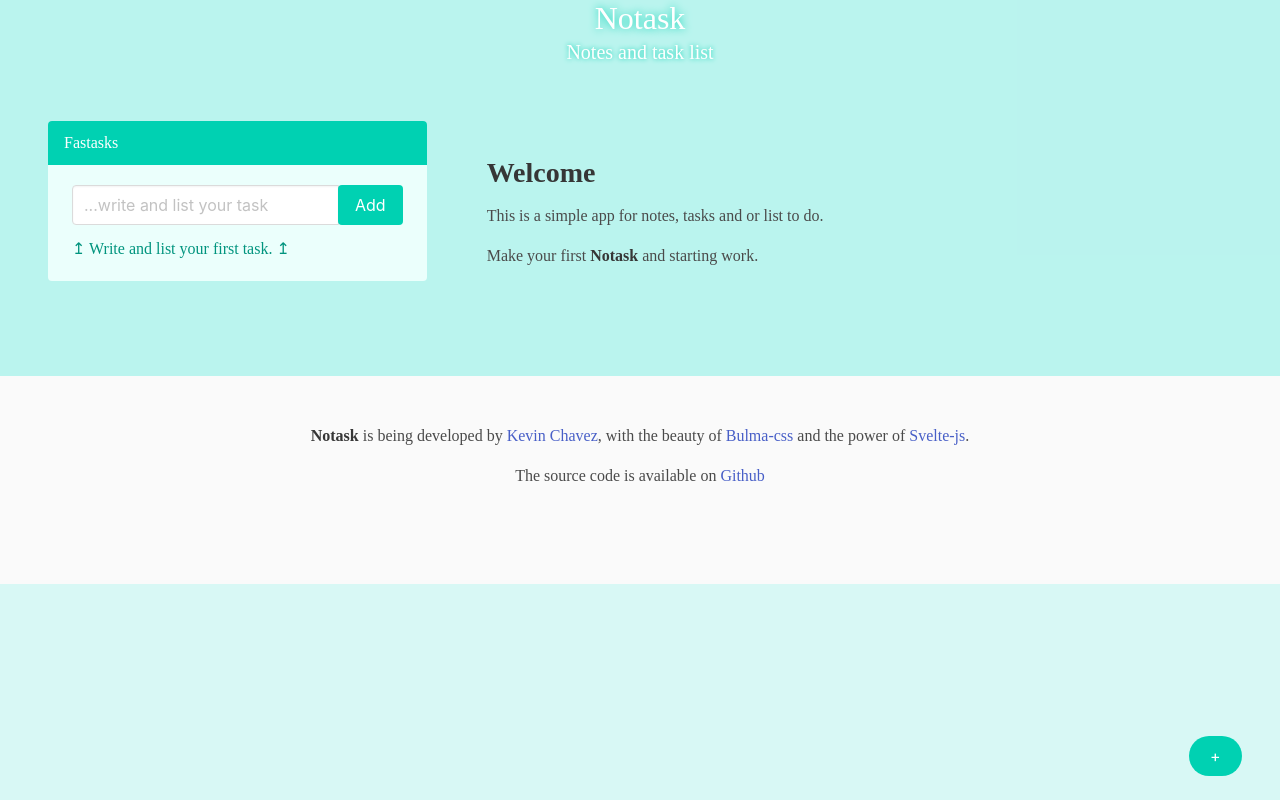
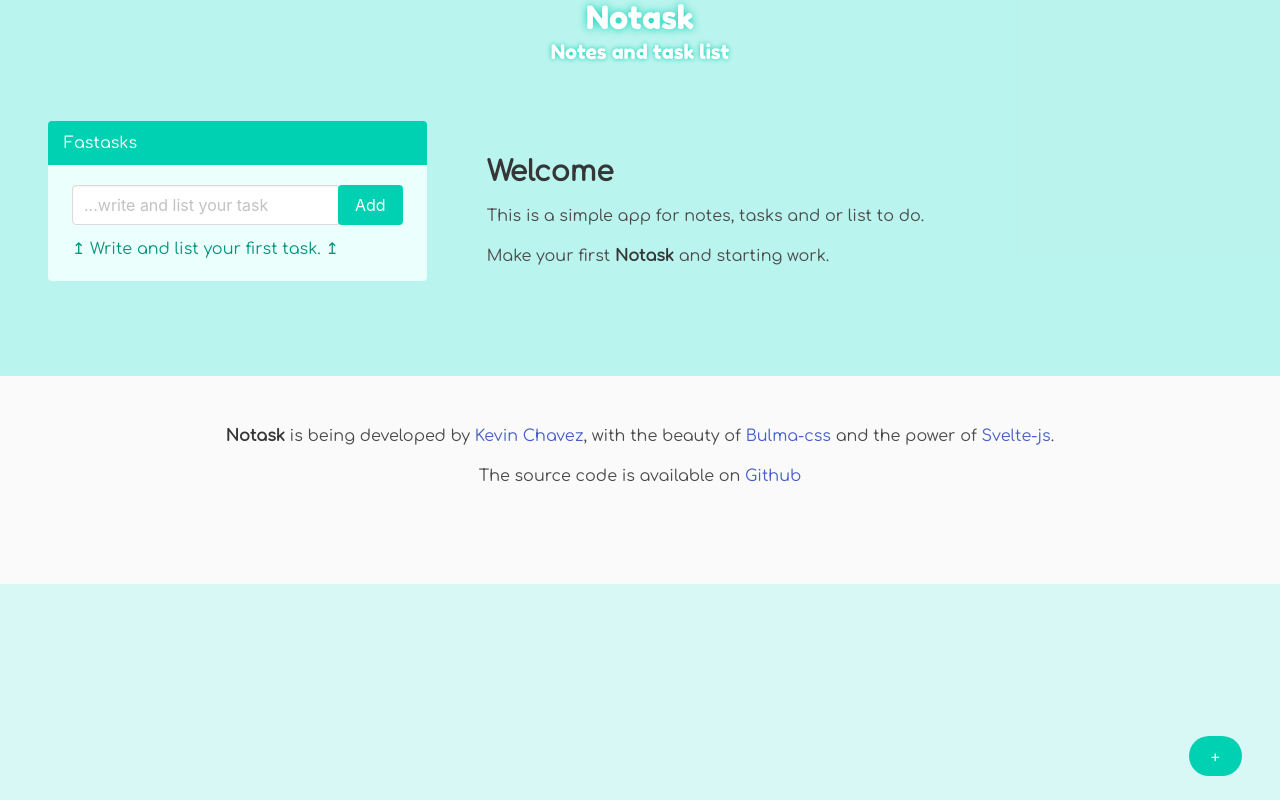
Before and after one commit to ChavezCastillok/Notask, a Svelte app: page / in a window 1280 px wide. Built offline with nearby package versions, Linux system fonts and the light colour scheme.

Commit message:
add reference link to source code on github and import fonts

```diff
--- a/public/global.css
+++ b/public/global.css
@@ -1,3 +1,5 @@
+@import url("https://fonts.googleapis.com/css2?family=Comfortaa&family=Fredoka+One&display=swap");
+
 html,
 body {
   background-color: rgba(64, 224, 208, 0.2);
--- a/src/App.svelte
+++ b/src/App.svelte
@@ -75,7 +75,7 @@
       </p>
       <p>
         The source code is available on <a
-          href="https://chavezcastillok.github.io">Github</a
+          href="https://github.com/ChavezCastillok/Notask">Github</a
         >
       </p>
     </article>
@@ -84,10 +84,10 @@
 
 <style>
   :global(body) {
-    font-family: "Comfortaa";
+    font-family: "Comfortaa", cursive;
   }
   :global(.title, .subtitle) {
-    font-family: "Fredoka One";
+    font-family: "Fredoka One", cursive;
     font-weight: 100;
     text-shadow: 0 0 0.25em #00d1b2;
   }
```
